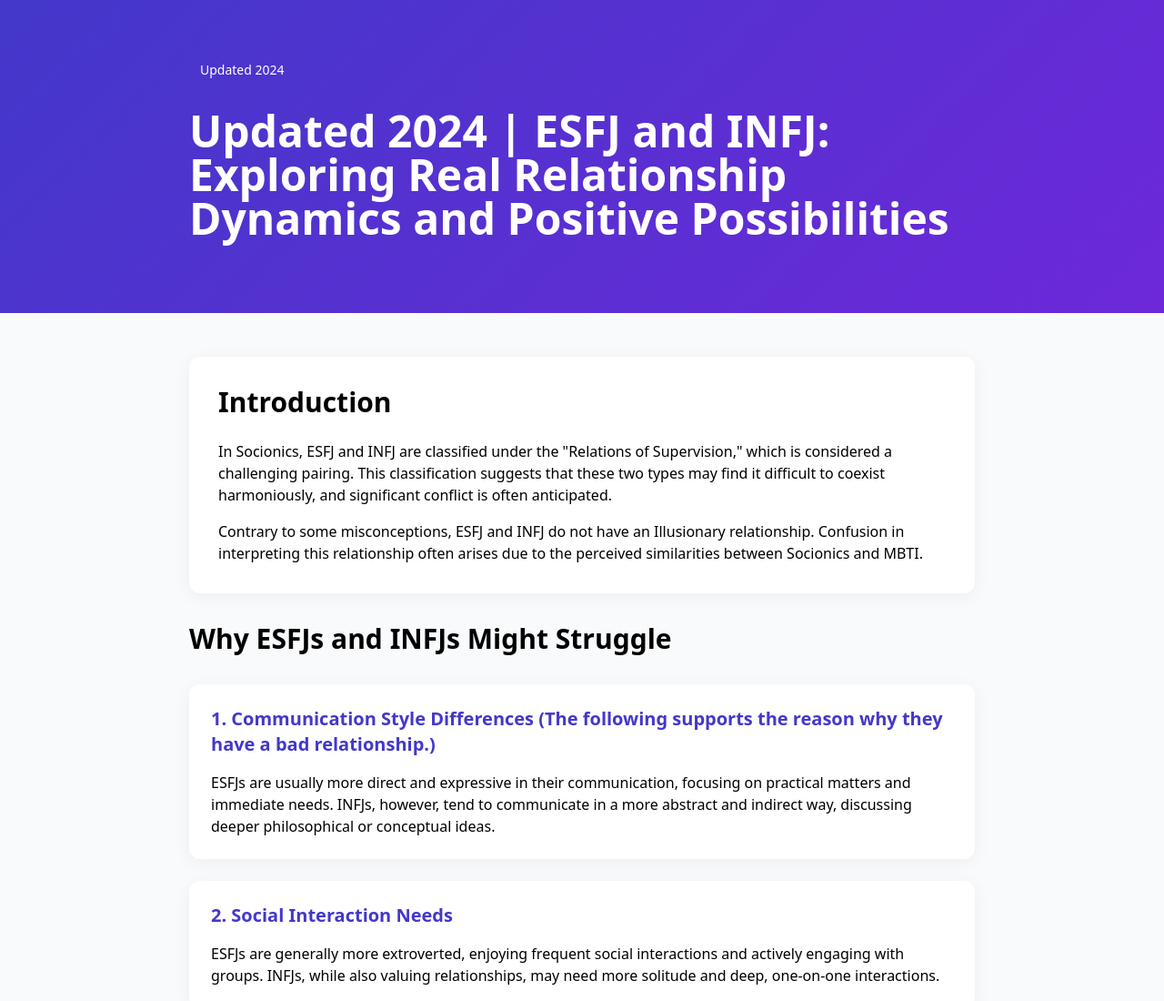
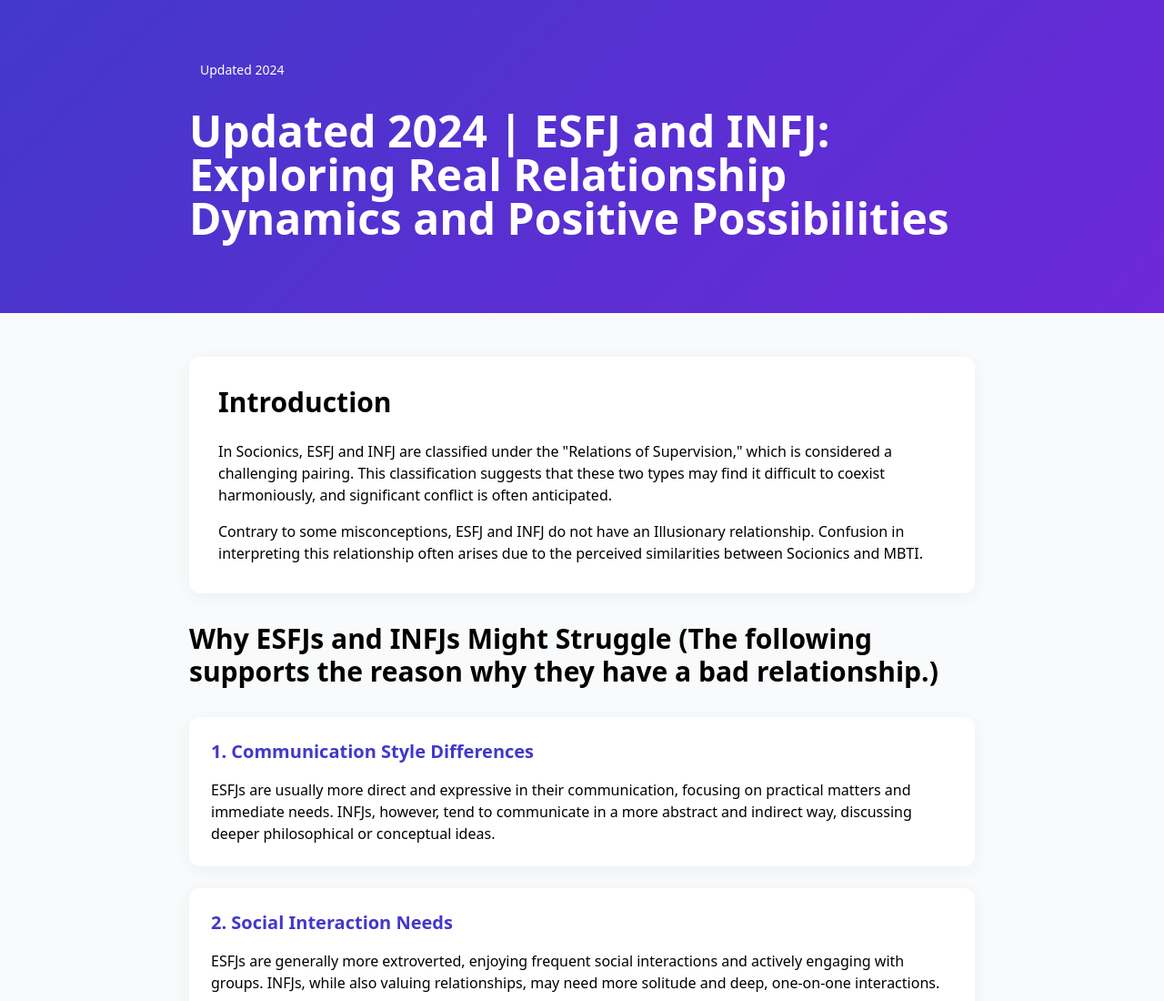
Before and after one commit to esfjandinfj/compatibilityreort, a plain HTML site: page index.html in a window 1280 px wide. Shown: the top 1100 px of the page at 91% size. Drawn offline with nearby package versions, Linux system fonts and the light colour scheme.

Commit message:
Update index.html

```diff
--- a/index.html
+++ b/index.html
@@ -38,10 +38,10 @@
 
         <!-- Challenges -->
         <section class="mb-12">
-            <h2 class="text-3xl font-bold mb-8">Why ESFJs and INFJs Might Struggle</h2>
+            <h2 class="text-3xl font-bold mb-8">Why ESFJs and INFJs Might Struggle (The following supports the reason why they have a bad relationship.)</h2>
             <div class="space-y-6">
                 <div class="bg-white rounded-xl p-6 custom-shadow">
-                    <h3 class="text-xl font-semibold mb-4 text-indigo-700">1. Communication Style Differences (The following supports the reason why they have a bad relationship.) </h3>
+                    <h3 class="text-xl font-semibold mb-4 text-indigo-700">1. Communication Style Differences</h3>
                     <p>ESFJs are usually more direct and expressive in their communication, focusing on practical matters and immediate needs. INFJs, however, tend to communicate in a more abstract and indirect way, discussing deeper philosophical or conceptual ideas.</p>
                 </div>
 
```
